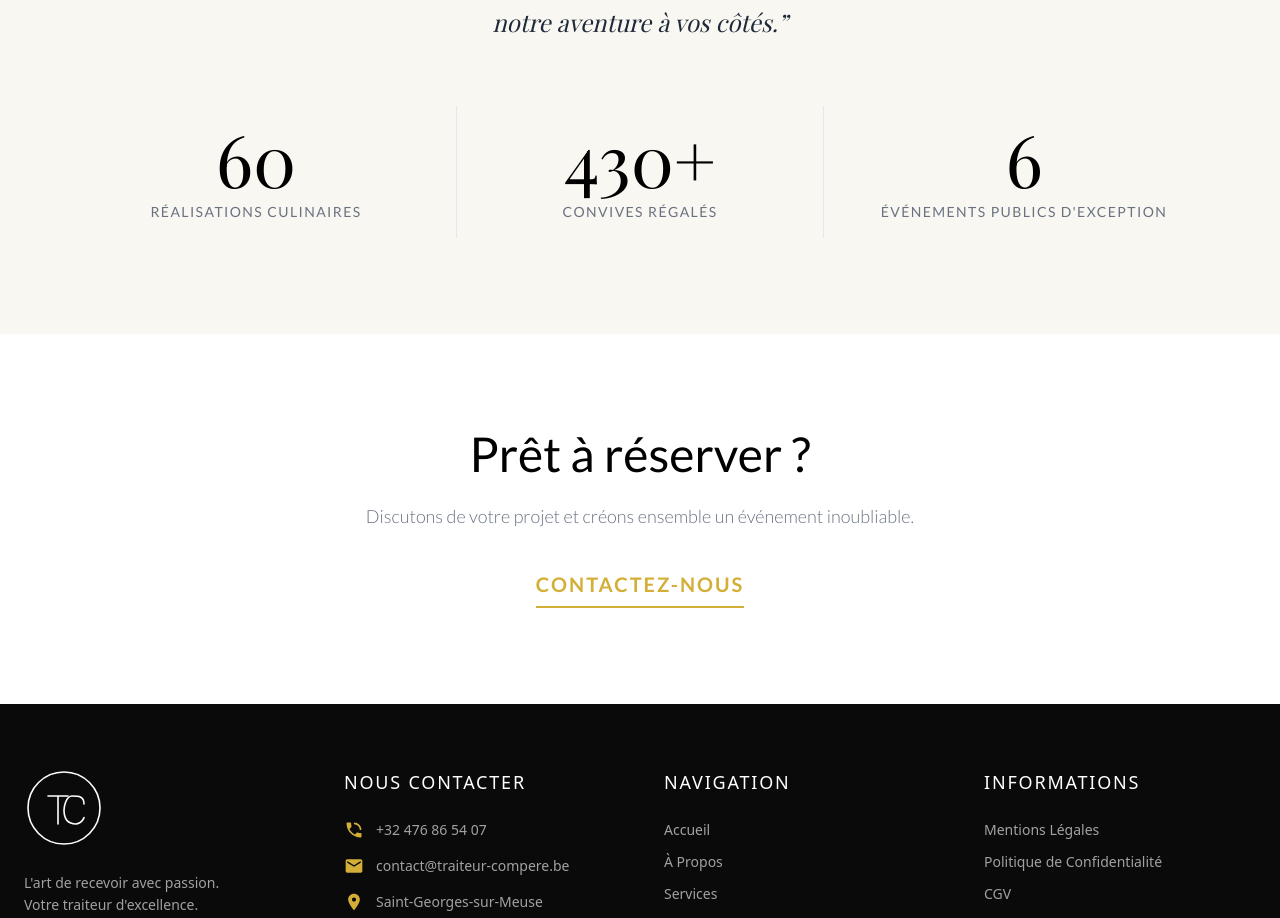
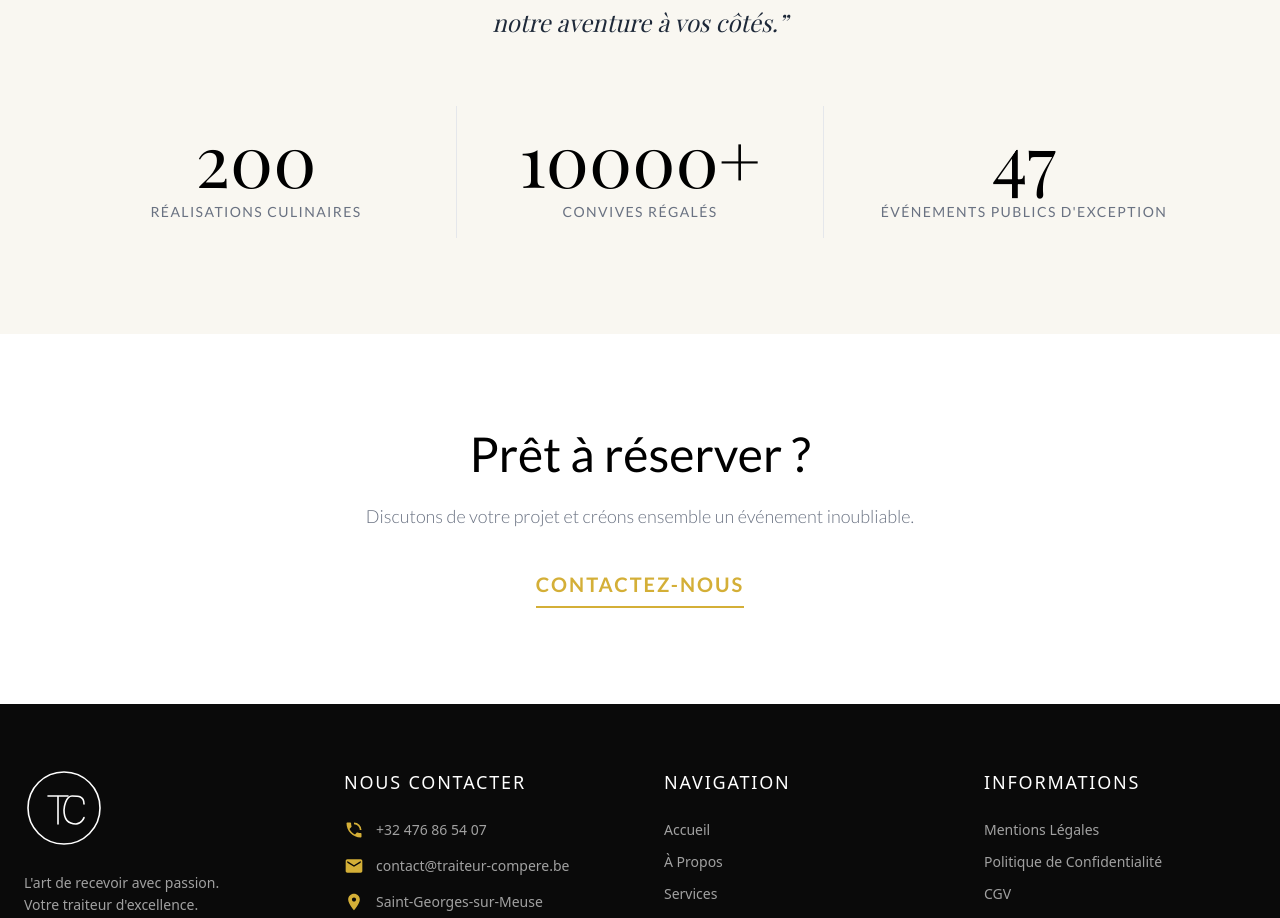
Before and after one commit to FlorianMeganck/traiteur-compere, a Next.js app: page / in a window 1280 px wide. Shown: the part 2381-3299 px from the top of the page. Built offline with nearby package versions, Linux system fonts and the light colour scheme; a web font is replaced by a local one.

Commit message:
ajouts nombres dynamiques

```diff
--- a/app/page.tsx
+++ b/app/page.tsx
@@ -271,9 +271,9 @@ function KeyFiguresSection() {
           <div className="hidden md:block absolute left-1/3 top-0 bottom-0 w-[1px] bg-gray-200"></div>
           <div className="hidden md:block absolute right-1/3 top-0 bottom-0 w-[1px] bg-gray-200"></div>
 
-          <Counter end={60} label="Réalisations Culinaires" />
-          <Counter end={430} suffix="+" label="Convives Régalés" />
-          <Counter end={6} label="Événements Publics d'Exception" />
+          <Counter end={200} label="Réalisations Culinaires" />
+          <Counter end={10000} suffix="+" label="Convives Régalés" />
+          <Counter end={47} label="Événements Publics d'Exception" />
         </div>
       </div>
     </section>
```
